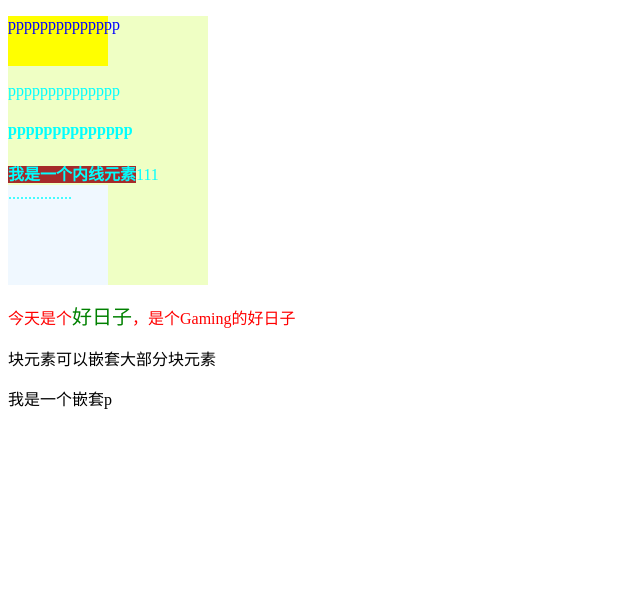
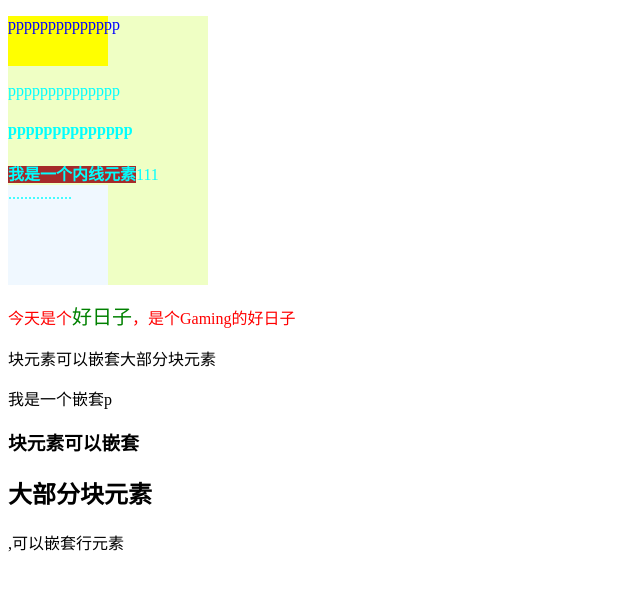
Before and after one commit to King-Lim/GithubDemo, a plain HTML site: page Day02/index01.html in a window 1280 px wide. Shown: the whole page, without its empty margins (0-640 px from the left). Drawn offline with Linux system fonts and the light colour scheme.

Commit message:
二次提交

```diff
--- a/Day02/index01.html
+++ b/Day02/index01.html
@@ -21,5 +21,6 @@
         </p>
 
         <p>块元素可以嵌套大部分块元素<p>我是一个嵌套p</p></p>
+        <h3>块元素可以嵌套<h2>大部分块元素</h2>,可以嵌套行元素</h3>
     </body>
 </html>
```
